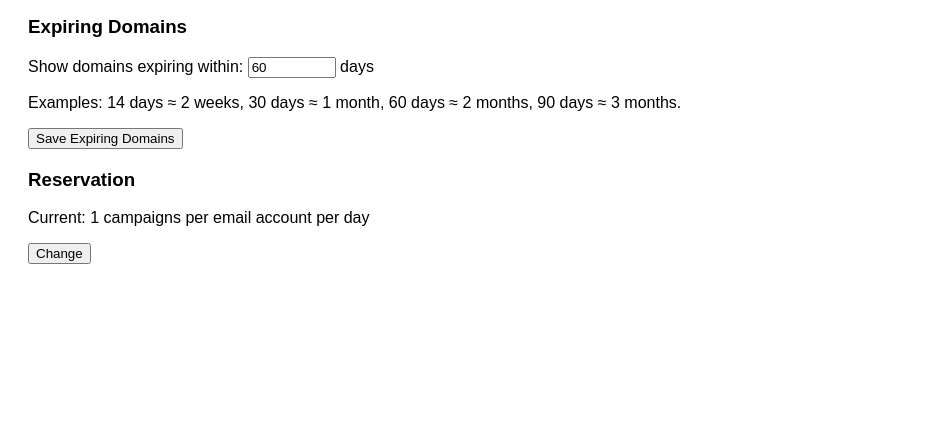
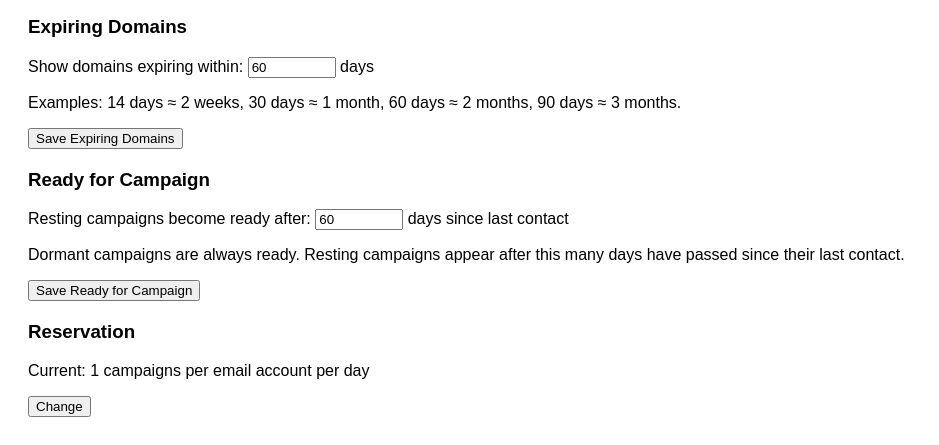
Before and after one commit to dalamaa/Domain_Campaign_Tool, a Flask app: page /settings in a window 1280 px wide. Shown: the part 834-1279 px from the top of the page, without its empty margins (0-939 px from the left). Before the commit the page ends 1098 px from the top, so only its background shows below. Run offline with Flask 3, Linux system fonts and the light colour scheme; data that the repository does not hold is empty; some libraries are stand-ins or nearby versions.

Commit message:
Add ready for campaign suggestions

```diff
--- a/app/routes/api.py
+++ b/app/routes/api.py
@@ -245,6 +245,26 @@ def save_expiring_soon_days():
     except (TypeError, ValueError) as exc:
         return jsonify({'error': str(exc)}), 400
 
+@bp.route('/settings/ready-for-campaign-days', methods=['GET'])
+def get_ready_for_campaign_days_route():
+    from app.services.ready_for_campaign_service import get_ready_for_campaign_days
+    try:
+        return jsonify({'ready_for_campaign_days': get_ready_for_campaign_days()})
+    except ValueError as exc:
+        return jsonify({'error': str(exc)}), 500
+
+@bp.route('/settings/ready-for-campaign-days', methods=['POST'])
+def save_ready_for_campaign_days():
+    from app.services.ready_for_campaign_service import update_ready_for_campaign_days
+    data = request.get_json(silent=True)
+    try:
+        if not isinstance(data, dict) or set(data) != {'ready_for_campaign_days'}:
+            raise ValueError('Ready for Campaign settings must contain ready_for_campaign_days.')
+        days = update_ready_for_campaign_days(data['ready_for_campaign_days'])
+        return jsonify({'success': True, 'ready_for_campaign_days': days})
+    except (TypeError, ValueError) as exc:
+        return jsonify({'error': str(exc)}), 400
+
 @bp.route('/dashboard/overview', methods=['GET'])
 def get_dashboard_overview():
     from app.models.models import Domain, Campaign, CampaignStatus
@@ -321,6 +341,86 @@ def get_expiring_soon():
     return jsonify({
         'business_today': today.isoformat(),
         'expiring_soon_days': threshold_days,
+        'count': len(results),
+        'domains': results,
+    })
+
+@bp.route('/dashboard/ready-for-campaign', methods=['GET'])
+def get_ready_for_campaign():
+    from math import inf
+    from sqlalchemy.orm import selectinload
+    from app.models.models import CampaignStatus, Domain
+    from app.services.expiry_service import days_until_expiry, select_latest_campaign
+    from app.services.ready_for_campaign_service import (
+        evaluate_ready_for_campaign,
+        get_ready_for_campaign_days,
+    )
+    from app.services.time_service import get_business_today
+
+    today = get_business_today()
+    threshold_days = get_ready_for_campaign_days()
+    results = []
+    domains = Domain.query.options(selectinload(Domain.campaigns)).all()
+
+    for domain in domains:
+        if str(domain.status).upper() in {'SOLD', 'EXPIRED'}:
+            continue
+
+        campaign = select_latest_campaign(domain.campaigns)
+        if campaign is None:
+            continue
+
+        eligibility = evaluate_ready_for_campaign(
+            campaign,
+            business_today=today,
+            threshold_days=threshold_days,
+        )
+        if not eligibility['eligible']:
+            continue
+
+        days_until = days_until_expiry(domain.expiry_date, today)
+        days_since = eligibility['days_since_last_contact']
+        if eligibility['reason_code'] == 'dormant':
+            ready_reason = 'Dormant / ready to work'
+        else:
+            ready_reason = f'Rested {days_since} days since last contact'
+
+        results.append({
+            'domain_id': domain.id,
+            'domain_name': domain.domain_name,
+            'domain_status': domain.status,
+            'campaign_id': campaign.id,
+            'campaign_status': campaign.status.value,
+            'current_sequence': campaign.current_sequence,
+            'current_price': campaign.current_price,
+            'last_contact_date': (
+                campaign.last_contact_date.isoformat()
+                if campaign.last_contact_date else None
+            ),
+            'days_since_last_contact': days_since,
+            'expiry_date': domain.expiry_date.isoformat() if domain.expiry_date else None,
+            'days_until_expiry': days_until,
+            'handled_by': campaign.handled_by,
+            'campaign_start_date': campaign.start_date.isoformat() if campaign.start_date else None,
+            'ready_reason_code': eligibility['reason_code'],
+            'ready_reason': ready_reason,
+        })
+
+    def sort_key(item):
+        expiry_days = item['days_until_expiry']
+        age_days = item['days_since_last_contact']
+        return (
+            0 if expiry_days is not None else 1,
+            expiry_days if expiry_days is not None else inf,
+            -(age_days if age_days is not None else -1),
+            item['domain_name'].lower(),
+            item['domain_id'],
+        )
+
+    results.sort(key=sort_key)
+    return jsonify({
+        'business_today': today.isoformat(),
+        'ready_for_campaign_days': threshold_days,
         'count': len(results),
         'domains': results,
     })
--- /dev/null
+++ b/app/services/ready_for_campaign_service.py
@@ -0,0 +1,75 @@
+"""Eligibility and persisted configuration for Ready for Campaign suggestions."""
+
+from app.models.models import CampaignStatus
+from app.services.settings_service import get_setting, set_setting
+
+
+READY_FOR_CAMPAIGN_SETTING = "READY_FOR_CAMPAIGN_DAYS"
+READY_FOR_CAMPAIGN_DEFAULT_DAYS = 60
+MAX_READY_FOR_CAMPAIGN_DAYS = 3650
+
+
+def _validate_ready_days(value):
+    if type(value) is not int:
+        raise ValueError("Ready for Campaign days must be an integer.")
+    if value < 0:
+        raise ValueError("Ready for Campaign days cannot be negative.")
+    if value > MAX_READY_FOR_CAMPAIGN_DAYS:
+        raise ValueError(
+            f"Ready for Campaign days cannot exceed {MAX_READY_FOR_CAMPAIGN_DAYS}."
+        )
+    return value
+
+
+def get_ready_for_campaign_days():
+    """Return the persisted cooldown threshold, or its default."""
+    stored = get_setting(READY_FOR_CAMPAIGN_SETTING, None)
+    if stored is None:
+        return READY_FOR_CAMPAIGN_DEFAULT_DAYS
+    try:
+        value = int(stored)
+    except (TypeError, ValueError) as exc:
+        raise ValueError("Stored Ready for Campaign days is invalid.") from exc
+    return _validate_ready_days(value)
+
+
+def update_ready_for_campaign_days(value):
+    """Validate and persist the cooldown threshold."""
+    value = _validate_ready_days(value)
+    set_setting(READY_FOR_CAMPAIGN_SETTING, str(value))
+    return value
+
+
+def evaluate_ready_for_campaign(campaign, business_today, threshold_days=None):
+    """Evaluate one current campaign without mutating campaign state."""
+    if threshold_days is None:
+        threshold_days = get_ready_for_campaign_days()
+    threshold_days = _validate_ready_days(threshold_days)
+
+    days_since_last_contact = None
+    if campaign.last_contact_date is not None:
+        days_since_last_contact = (business_today - campaign.last_contact_date).days
+
+    if campaign.status == CampaignStatus.DORMANT:
+        return {
+            "eligible": True,
+            "reason_code": "dormant",
+            "days_since_last_contact": days_since_last_contact,
+        }
+
+    if (
+        campaign.status == CampaignStatus.RESTING
+        and days_since_last_contact is not None
+        and days_since_last_contact >= threshold_days
+    ):
+        return {
+            "eligible": True,
+            "reason_code": "resting_cooldown",
+            "days_since_last_contact": days_since_last_contact,
+        }
+
+    return {
+        "eligible": False,
+        "reason_code": None,
+        "days_since_last_contact": days_since_last_contact,
+    }
--- a/app/templates/settings.html
+++ b/app/templates/settings.html
@@ -180,6 +180,31 @@
     <p id="expiring-soon-status" role="status" aria-live="polite"></p>
   </div>
 
+  <div style="margin-top: 20px" id="ready-for-campaign-settings">
+    <h3>Ready for Campaign</h3>
+    <label for="ready-for-campaign-days">
+      Resting campaigns become ready after:
+    </label>
+    <input
+      type="number"
+      id="ready-for-campaign-days"
+      min="0"
+      max="3650"
+      step="1"
+      required
+      style="width: 80px"
+    />
+    days since last contact
+    <p>
+      Dormant campaigns are always ready. Resting campaigns appear after this
+      many days have passed since their last contact.
+    </p>
+    <button type="button" onclick="saveReadyForCampaignDays()">
+      Save Ready for Campaign
+    </button>
+    <p id="ready-for-campaign-status" role="status" aria-live="polite"></p>
+  </div>
+
   <div style="margin-top: 20px">
     <h3>Reservation</h3>
     <div id="reservation-view">
@@ -228,11 +253,14 @@
     const limitData = await limitRes.json();
     const expiringRes = await fetch("/api/settings/expiring-soon-days");
     const expiringData = await expiringRes.json();
+    const readyRes = await fetch("/api/settings/ready-for-campaign-days");
+    const readyData = await readyRes.json();
 
     originalConfig = {
       config,
       limitData,
       expiringSoonDays: expiringRes.ok ? expiringData.expiring_soon_days : null,
+      readyForCampaignDays: readyRes.ok ? readyData.ready_for_campaign_days : null,
       restingConfig: null,
     };
     if (expiringRes.ok) {
@@ -241,6 +269,15 @@
     } else {
       setExpiringSoonStatus(
         expiringData.error || "Unable to load Expiring Domains settings.",
+        true,
+      );
+    }
+    if (readyRes.ok) {
+      document.getElementById("ready-for-campaign-days").value =
+        readyData.ready_for_campaign_days;
+    } else {
+      setReadyForCampaignStatus(
+        readyData.error || "Unable to load Ready for Campaign settings.",
         true,
       );
     }
@@ -295,6 +332,13 @@
     status.style.color = isError ? "#b00020" : "#176b2c";
   }
 
+  function setReadyForCampaignStatus(message, isError = false) {
+    const status = document.getElementById("ready-for-campaign-status");
+    if (!status) return;
+    status.textContent = message;
+    status.style.color = isError ? "#b00020" : "#176b2c";
+  }
+
   function readExpiringSoonDays() {
     const raw = document.getElementById("expiring-soon-days").value.trim();
     if (!/^\d+$/.test(raw)) {
@@ -332,6 +376,46 @@
       setExpiringSoonStatus("Expiring Domains setting saved.");
     } catch (error) {
       setExpiringSoonStatus(error.message, true);
+    }
+  }
+
+  function readReadyForCampaignDays() {
+    const raw = document.getElementById("ready-for-campaign-days").value.trim();
+    if (!/^\d+$/.test(raw)) {
+      throw new Error("Enter a non-negative integer Ready for Campaign window.");
+    }
+    const value = Number(raw);
+    if (!Number.isSafeInteger(value) || value > 3650) {
+      throw new Error("Ready for Campaign window must be between 0 and 3650 days.");
+    }
+    return value;
+  }
+
+  async function saveReadyForCampaignDays() {
+    let days;
+    try {
+      days = readReadyForCampaignDays();
+    } catch (error) {
+      setReadyForCampaignStatus(error.message, true);
+      return;
+    }
+
+    try {
+      const response = await fetch("/api/settings/ready-for-campaign-days", {
+        method: "POST",
+        headers: { "Content-Type": "application/json" },
+        body: JSON.stringify({ ready_for_campaign_days: days }),
+      });
+      const data = await response.json();
+      if (!response.ok) {
+        throw new Error(data.error || "Unable to save Ready for Campaign settings.");
+      }
+      originalConfig.readyForCampaignDays = data.ready_for_campaign_days;
+      document.getElementById("ready-for-campaign-days").value =
+        data.ready_for_campaign_days;
+      setReadyForCampaignStatus("Ready for Campaign setting saved.");
+    } catch (error) {
+      setReadyForCampaignStatus(error.message, true);
     }
   }
 
```
Also changed, not shown: app/static/js/pages/dashboard.js (+75 -0 lines), app/templates/dashboard.html (+8 -2 lines), tests/test_followup_counts.py (added, +24 -0 lines), tests/test_ready_for_campaign.py (added, +253 -0 lines).
